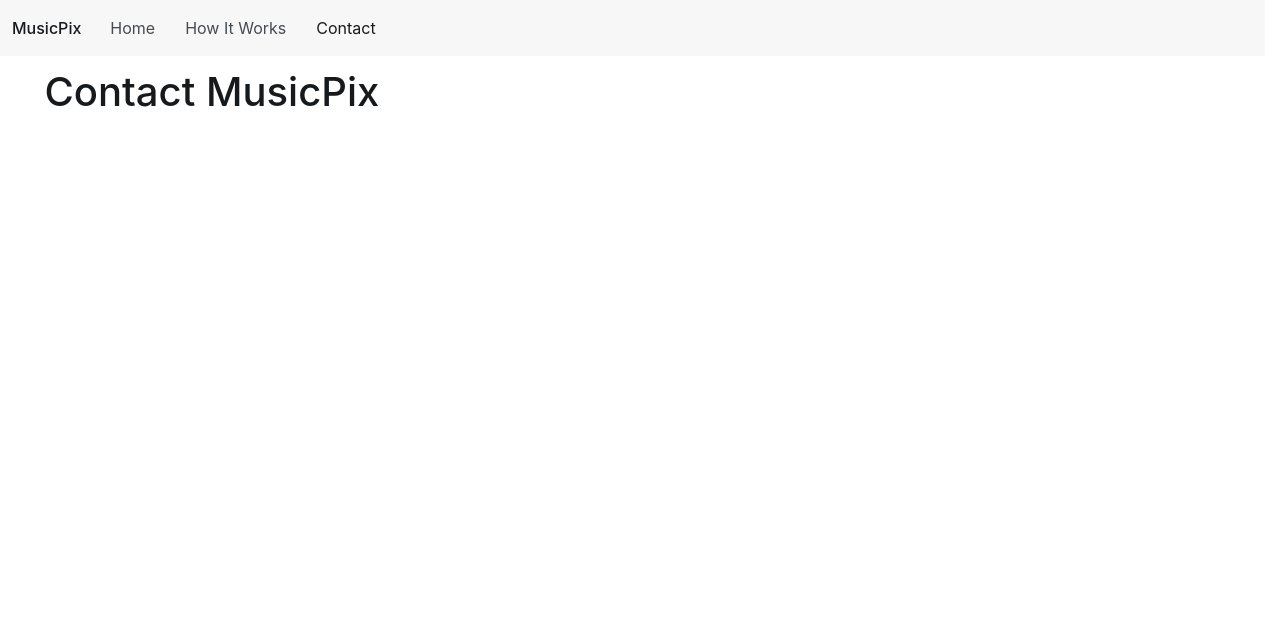
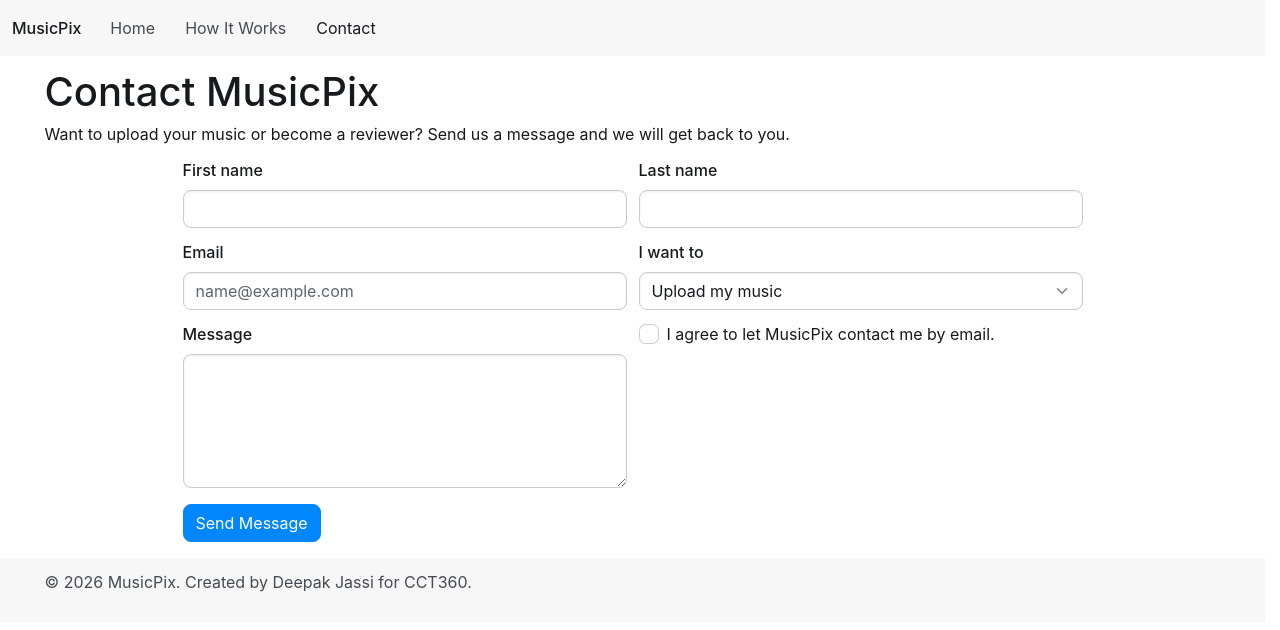
Before and after one commit to deepakjassi12/lab6, a plain HTML site: page contact.html in a window 1280 px wide. Drawn offline with Linux system fonts and the light colour scheme.

Commit message:
Version 5.0 added contact form on the contact page with the same footer added

```diff
--- a/contact.html
+++ b/contact.html
@@ -39,7 +39,61 @@
 
   <main class="container mt-4 mb-5">
     <h1>Contact MusicPix</h1>
+    <p class="mb-4">Want to upload your music or become a reviewer? Send us a message and we will get back to you.</p>
+
+    <form style="max-width: 900px" class="mx-auto" action="#">
+      <div class="row g-4">
+        <div class="md:col-6">
+          <div class="form-field">
+            <label for="firstName" class="form-label">First name</label>
+            <input type="text" class="form-control" id="firstName" name="firstName">
+          </div>
+        </div>
+        <div class="md:col-6">
+          <div class="form-field">
+            <label for="lastName" class="form-label">Last name</label>
+            <input type="text" class="form-control" id="lastName" name="lastName">
+          </div>
+        </div>
+        <div class="md:col-6">
+          <div class="form-field">
+            <label for="email" class="form-label">Email</label>
+            <input type="email" class="form-control" id="email" name="email" placeholder="name@example.com">
+          </div>
+        </div>
+        <div class="md:col-6">
+          <div class="form-field">
+            <label for="interest" class="form-label">I want to</label>
+            <select class="form-control" id="interest" name="interest">
+              <option value="upload">Upload my music</option>
+              <option value="review">Review other artists' tracks</option>
+              <option value="both">Upload and review</option>
+              <option value="other">Something else</option>
+            </select>
+          </div>
+        </div>
+        <div class="md:col-6">
+          <div class="form-field">
+            <label for="message" class="form-label">Message</label>
+            <textarea class="form-control" id="message" name="message" rows="5"></textarea>
+          </div>
+        </div>
+        <div class="md:col-6">
+          <div class="form-field">
+            <input type="checkbox" class="check" id="consent" name="consent">
+            <label for="consent">I agree to let MusicPix contact me by email.</label>
+          </div>
+        </div>
+      </div>
+      <button type="submit" class="btn-solid theme-primary mt-5">Send Message</button>
+    </form>
   </main>
+
+  <footer class="bg-1 fg-2 py-4">
+    <div class="container">
+      <p>&copy; 2026 MusicPix. Created by Deepak Jassi for CCT360.</p>
+    </div>
+  </footer>
 
 </body>
 </html>
```
